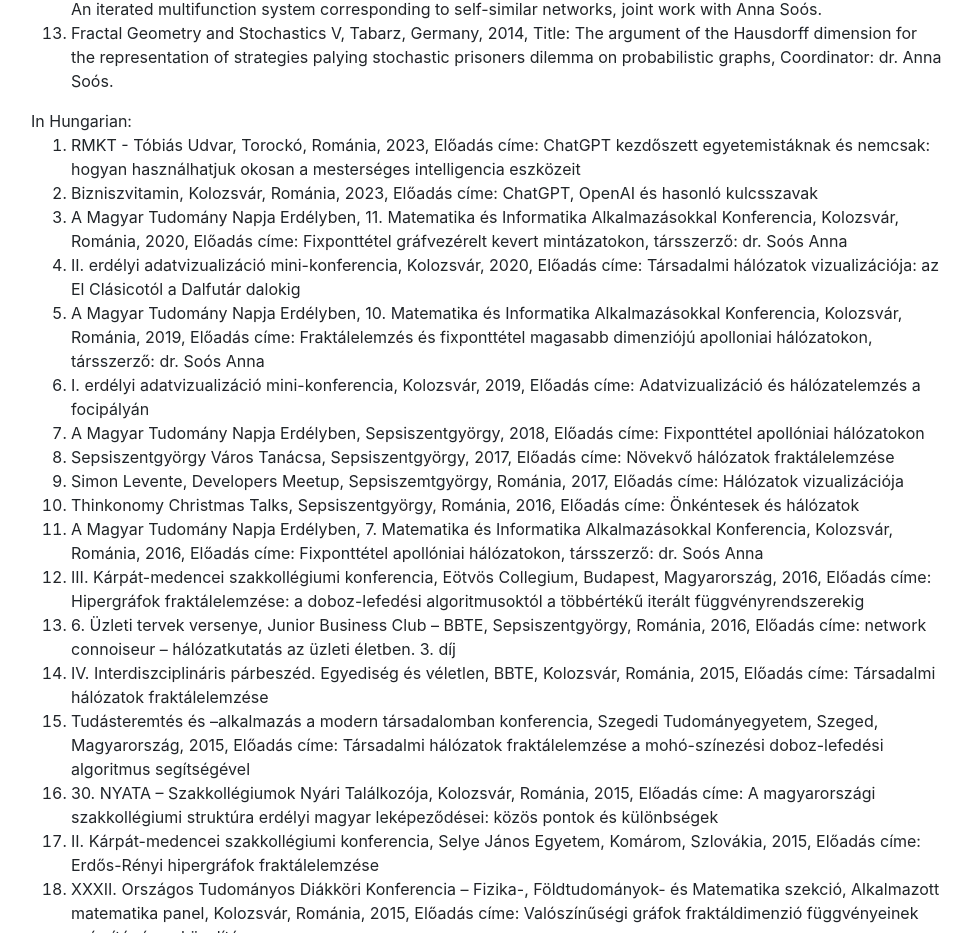
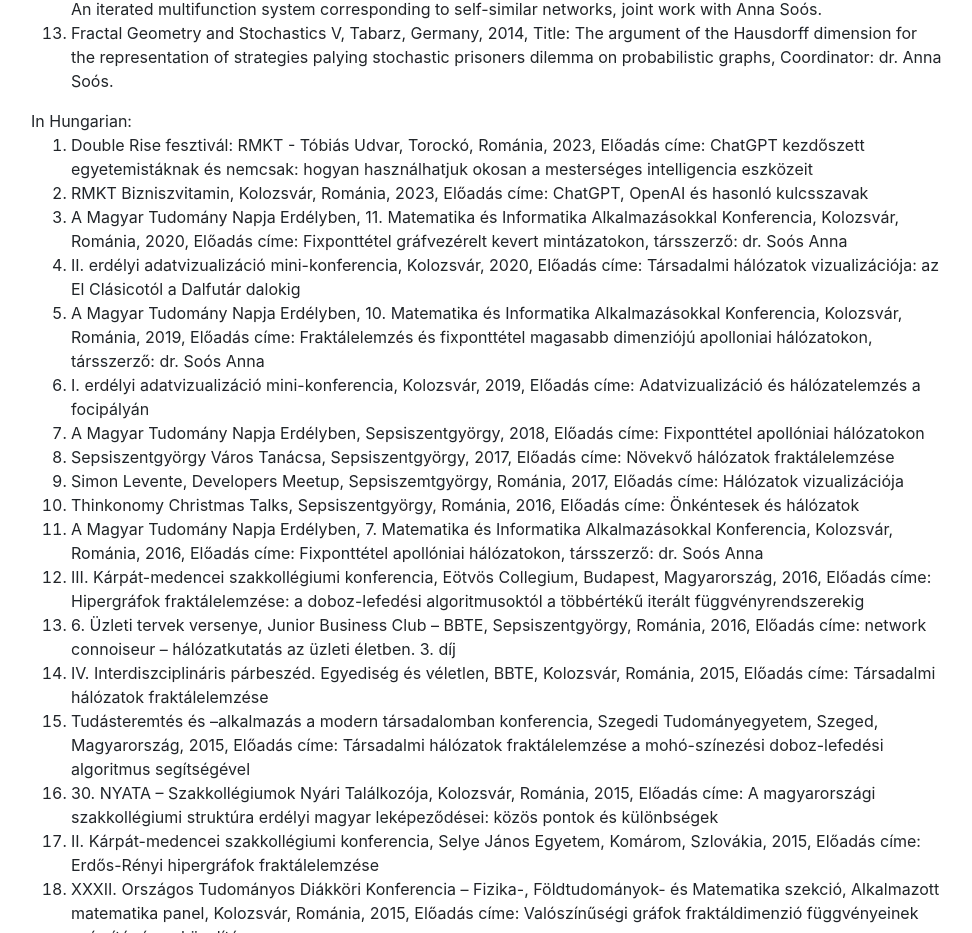
Before and after one commit to simonlevente/simonlevente.github.io, a website with bundled scripts: page index.html in a window 1280 px wide. Shown: the part 3073-4006 px from the top of the page, without its empty margins (289-1261 px from the left). Built offline with nearby package versions, Linux system fonts and the light colour scheme; a web font is replaced by a local one.

Commit message:
Update index.html

```diff
--- a/index.html
+++ b/index.html
@@ -236,9 +236,9 @@
         In Hungarian:
 
             <ol>
-		<li>RMKT - Tóbiás Udvar, Torockó, Románia, 2023, Előadás címe:
+		<li>Double Rise fesztivál: RMKT - Tóbiás Udvar, Torockó, Románia, 2023, Előadás címe:
                     ChatGPT kezdőszett egyetemistáknak és nemcsak: hogyan használhatjuk okosan a mesterséges intelligencia eszközeit</li>
-		<li>Bizniszvitamin, Kolozsvár, Románia, 2023, Előadás címe:
+		<li>RMKT Bizniszvitamin, Kolozsvár, Románia, 2023, Előadás címe:
                     ChatGPT, OpenAI és hasonló kulcsszavak</li>
 		<li>A Magyar Tudomány Napja Erdélyben, 11. Matematika és Informatika Alkalmazásokkal Konferencia,
                     Kolozsvár, Románia, 2020, Előadás címe: Fixponttétel gráfvezérelt kevert mintázatokon, társszerző: dr. Soós Anna</li>
```
